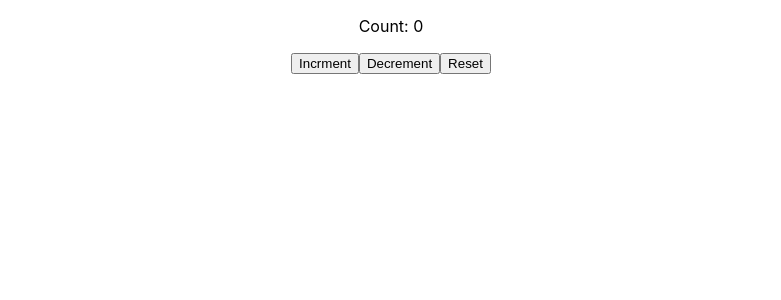
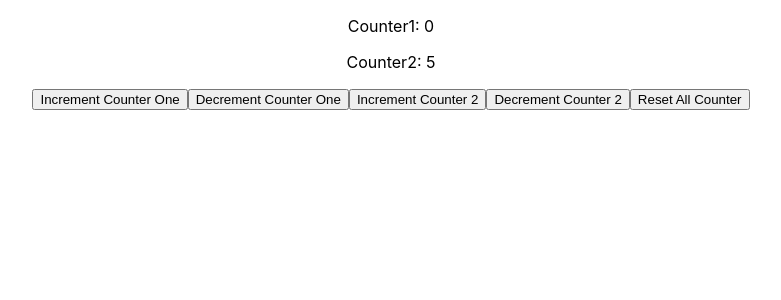
Before and after one commit to benittobeny34/mallow-intern-react, a React (Create React App) app: page / in a window 1280 px wide. Shown: the top 300 px of the page, without its empty margins (249-1030 px from the left). Built offline with nearby package versions, Linux system fonts and the light colour scheme.

Commit message:
use-reducer-complex state usage

```diff
--- a/src/App.js
+++ b/src/App.js
@@ -1,11 +1,12 @@
 import logo from './logo.svg';
 import './App.css';
 import CounterOne from "./components/CounterOne";
+import ComplexState from "./components/ComplexState";
 
 function App() {
   return (
     <div className="App">
-      <CounterOne/>
+        <ComplexState/>
     </div>
   );
 }
--- /dev/null
+++ b/src/components/ComplexState.js
@@ -0,0 +1,40 @@
+import React, {useReducer} from "react";
+
+const initialState = {
+    firstCounter: 0,
+    secondCounter: 5,
+};
+
+const reducer = (state, action) => {
+    // eslint-disable-next-line default-case
+    switch (action.type) {
+        case 'increment1':
+            return {...state, firstCounter: state.firstCounter + 1};
+        case 'decrement1':
+            return {...state, firstCounter: state.firstCounter - 1};
+        case 'increment2':
+            return {...state, secondCounter: state.secondCounter + 1};
+        case 'decrement2':
+            return {...state, secondCounter: state.secondCounter - 1}
+        case 'reset':
+            return initialState;
+    }
+}
+
+function ComplexState() {
+    const [state, dispatch] = useReducer(reducer, initialState);
+    return (
+        <div>
+            <p>Counter1: {state.firstCounter}</p>
+            <p>Counter2: {state.secondCounter}</p>
+            <button onClick={() => dispatch({type: 'increment1'})}>Increment Counter One</button>
+            <button onClick={() => dispatch({type: 'decrement1'})}>Decrement Counter One</button>
+
+            <button onClick={() => dispatch({type: 'increment2'})}>Increment Counter 2</button>
+            <button onClick={() => dispatch({type: 'decrement2'})}>Decrement Counter 2</button>
+            <button onClick={() => dispatch({type: 'reset'})}>Reset All Counter</button>
+        </div>
+    )
+}
+
+export default ComplexState;
--- a/src/components/CounterOne.js
+++ b/src/components/CounterOne.js
@@ -15,7 +15,6 @@
 }
 
 function CounterOne() {
-
     const [count, dispatch] = useReducer(reducer, initialState);
     return (
         <div>
```
